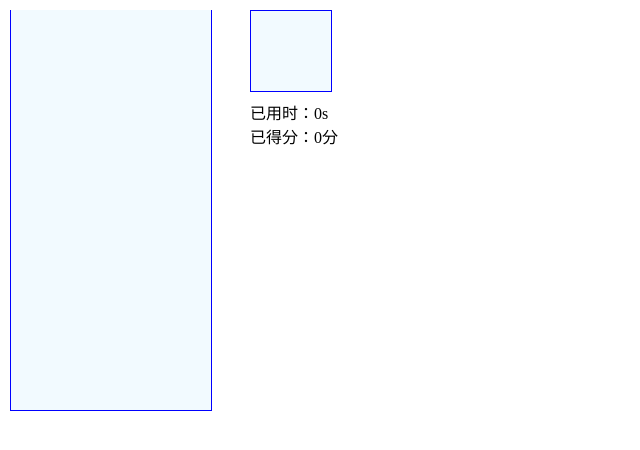
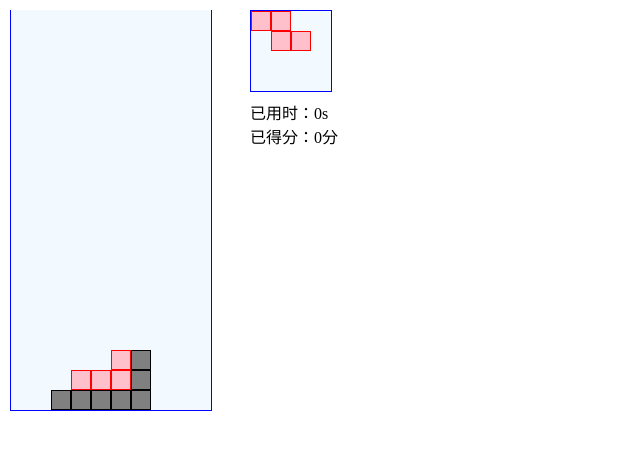
Before and after one commit to 1018598742/gamejavascript, a plain HTML site: page index.html in a window 1280 px wide. Shown: the whole page, without its empty margins (0-640 px from the left). Drawn offline with Linux system fonts and the light colour scheme.

Commit message:
add:add code!

```diff
--- a/index.html
+++ b/index.html
@@ -2,7 +2,7 @@
 <html lang="en">
 <head>
     <meta charset="UTF-8">
-    <title>俄罗斯方奎啊</title>
+    <title>俄罗斯方块</title>
     <link rel="stylesheet" href="style.css">
 </head>
 <body>
--- a/script.js
+++ b/script.js
@@ -1,6 +1,6 @@
 var nextData = [
-    [0,0,0,0],
-    [0,0,0,0],
+    [2,2,0,0],
+    [0,2,2,0],
     [0,0,0,0],
     [0,0,0,0]
 ];
@@ -23,9 +23,9 @@ var gameData = [
     [0,0,0,0,0,0,0,0,0,0],
     [0,0,0,0,0,0,0,0,0,0],
     [0,0,0,0,0,0,0,0,0,0],
-    [0,0,0,0,0,0,0,0,0,0],
-    [0,0,0,0,0,0,0,0,0,0],
-    [0,0,0,0,0,0,0,0,0,0]
+    [0,0,0,0,0,2,1,0,0,0],
+    [0,0,0,2,2,2,1,0,0,0],
+    [0,0,1,1,1,1,1,0,0,0]
 ];
 
 var nextDivs = [];
@@ -46,3 +46,52 @@ var initGame = function () {
         gameDivs.push(gameDiv);
     }
 }
+
+var initNext = function () {
+    for (var i = 0; i < nextData.length; i++) {
+        var nextDiv = [];
+        for (var j = 0; j < nextData[0].length; j++) {
+            var newNode = document.createElement('div');
+            newNode.className = 'none';
+            newNode.style.top = (i*20) + 'px';
+            newNode.style.left = (j*20) + 'px';
+            document.getElementById('next').appendChild(newNode);
+            nextDiv.push(newNode);
+        }
+        nextDivs.push(nextDiv);
+    }
+}
+
+
+var refreshGame = function () {
+    for (let i = 0; i < gameData.length; i++) {
+        for (let j = 0; j < gameData[0].length; j++) {
+            if (gameData[i][j] === 0){
+                gameDivs[i][j].className = 'none';
+            }else if (gameData[i][j] === 1){
+                gameDivs[i][j].className = 'done';
+            }else if (gameData[i][j] === 2){
+                gameDivs[i][j].className = 'current';
+            }
+        }
+    }
+}
+
+var refreshNext = function () {
+    for (let i = 0; i < nextData.length; i++) {
+        for (let j = 0; j < nextData[0].length; j++) {
+            if (nextData[i][j] === 0){
+                nextDivs[i][j].className = 'none';
+            }else if (nextData[i][j] === 1){
+                nextDivs[i][j].className = 'done';
+            }else if (nextData[i][j] === 2){
+                nextDivs[i][j].className = 'current';
+            }
+        }
+    }
+}
+
+initGame();
+initNext();
+refreshGame();
+refreshNext();
```
